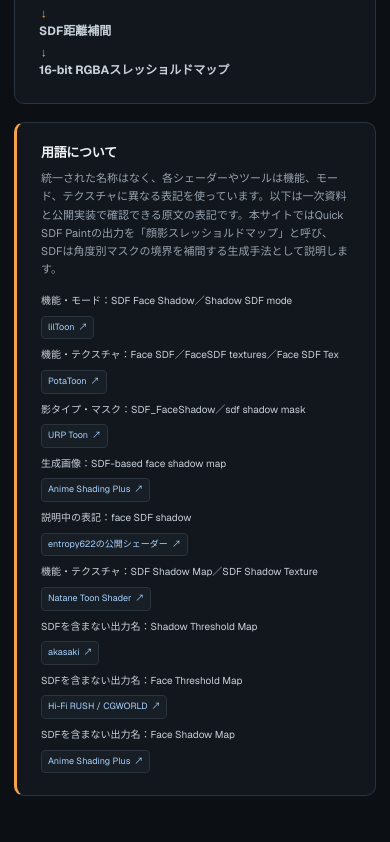
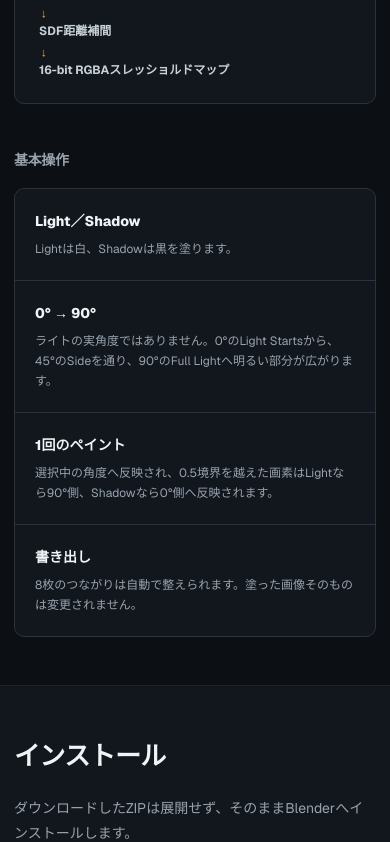
Before and after one commit to yeczrtu/QuickSDFBlender, a Next.js app in the folder website/: page /QuickSDFBlender/ in a window 390 px wide. Shown: the part 1020-1862 px from the top of the page. Built offline with nearby package versions, Linux system fonts and the light colour scheme.

Commit message:
docs: move terminology below the guide

```diff
--- a/website/app/globals.css
+++ b/website/app/globals.css
@@ -250,10 +250,7 @@ h3 {
   font-size: 16px;
 }
 
-.concept-section {
-  display: grid;
-  grid-template-columns: minmax(0, 1fr) minmax(360px, 1fr);
-  gap: 18px;
+.pipeline-section {
   padding-bottom: 72px;
 }
 
@@ -1139,10 +1136,6 @@ h3 {
     padding-top: 72px;
   }
 
-  .concept-section {
-    grid-template-columns: 1fr;
-  }
-
   .basics-section dl,
   .install-steps {
     grid-template-columns: 1fr 1fr;
@@ -1215,7 +1208,7 @@ h3 {
     padding-block: 62px 42px;
   }
 
-  .concept-section {
+  .pipeline-section {
     padding-bottom: 48px;
   }
 
--- a/website/app/page.tsx
+++ b/website/app/page.tsx
@@ -403,27 +403,11 @@ export default function Home() {
           </aside>
         </section>
 
-        <section className="concept-section page-shell" aria-labelledby="terminology-title">
+        <section className="pipeline-section page-shell">
           <div className="pipeline-card" aria-label={t.pipelineLabel}>
             <strong>{t.pipelineLabel}</strong>
             <ol>{t.pipeline.map((item) => <li key={item}>{item}</li>)}</ol>
           </div>
-          <aside className="terminology-note">
-            <h2 id="terminology-title">{t.terminologyTitle}</h2>
-            <p>{t.terminologyBody}</p>
-            <ul>
-              {t.terminologyLinks.map(({ label, sources }) => (
-                <li key={label}>
-                  <span>{label}</span>
-                  <span className="terminology-sources">
-                    {sources.map(([source, href]) => (
-                      <a href={href} target="_blank" rel="noreferrer" key={href}>{source}<span aria-hidden="true">↗</span></a>
-                    ))}
-                  </span>
-                </li>
-              ))}
-            </ul>
-          </aside>
         </section>
 
         <section className="basics-section page-shell" aria-labelledby="basics-title">
@@ -540,6 +524,27 @@ export default function Home() {
           </div>
         </section>
 
+        <section className="manual-section terminology-section" aria-labelledby="terminology-title">
+          <div className="page-shell">
+            <aside className="terminology-note">
+              <h2 id="terminology-title">{t.terminologyTitle}</h2>
+              <p>{t.terminologyBody}</p>
+              <ul>
+                {t.terminologyLinks.map(({ label, sources }) => (
+                  <li key={label}>
+                    <span>{label}</span>
+                    <span className="terminology-sources">
+                      {sources.map(([source, href]) => (
+                        <a href={href} target="_blank" rel="noreferrer" key={href}>{source}<span aria-hidden="true">↗</span></a>
+                      ))}
+                    </span>
+                  </li>
+                ))}
+              </ul>
+            </aside>
+          </div>
+        </section>
+
         <section className="manual-section reference-section">
           <div className="page-shell reference-grid">
             <div><h2>{t.referenceTitle}</h2><p>{t.referenceLead}</p><ul>{t.limitations.map((item) => <li key={item}>{item}</li>)}</ul></div>
```
Also changed, not shown: 1 other file (tests, documents, lock files or other folders).
